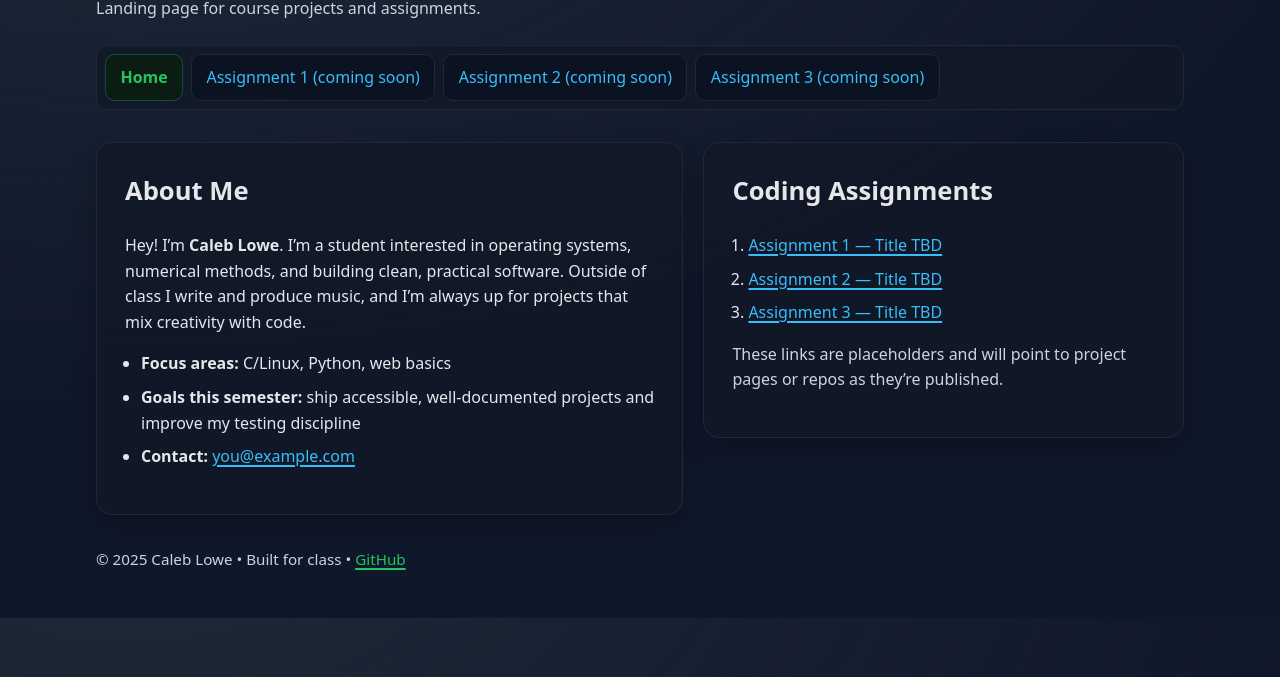
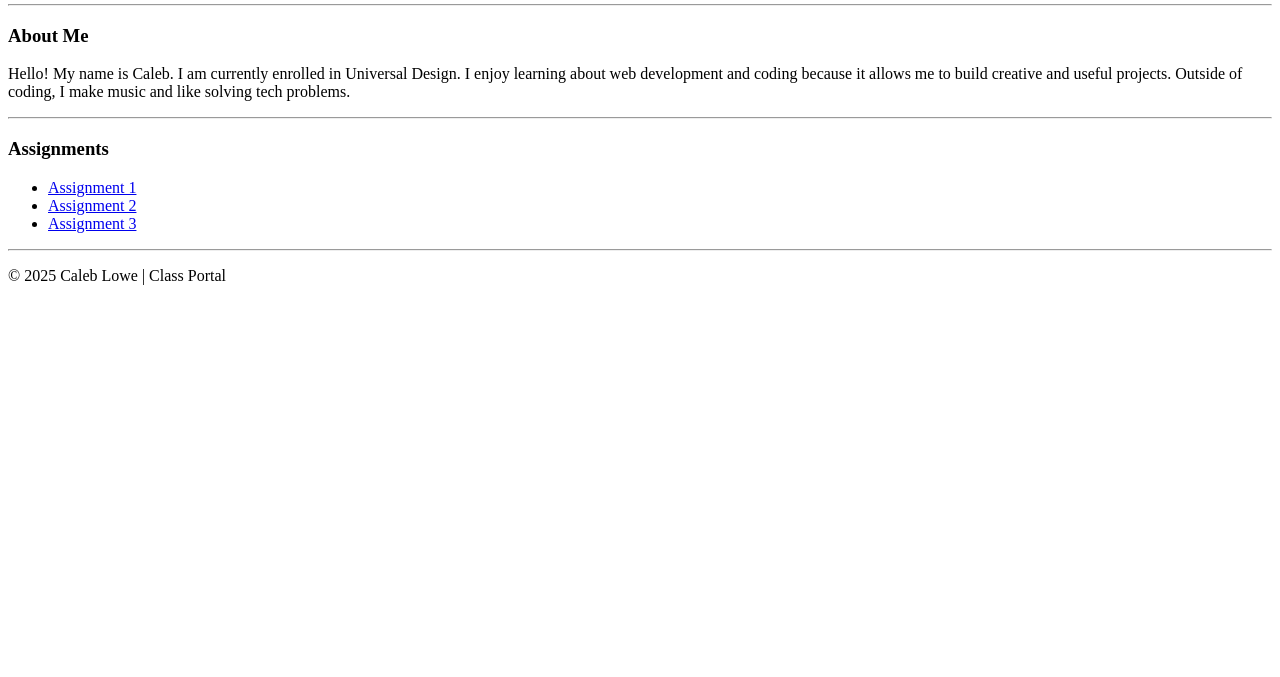
Before and after one commit to caleblowe17/UniversalDesign, a plain HTML site: page index.html in a window 1280 px wide. Shown: the part 123-800 px from the top of the page. Drawn offline with Linux system fonts and the light colour scheme.

Commit message:
Update index.html

```diff
--- a/index.html
+++ b/index.html
@@ -1,146 +1,32 @@
-<!doctype html>
+<!DOCTYPE html>
 <html lang="en">
 <head>
-  <meta charset="utf-8" />
-  <meta name="viewport" content="width=device-width, initial-scale=1" />
-  <title>Caleb Lowe • Class Portal</title>
-
-  <!-- Social / preview (optional) -->
-  <meta name="description" content="Caleb Lowe's class portal: about me and links to coding assignments." />
-  <meta property="og:title" content="Caleb Lowe • Class Portal" />
-  <meta property="og:description" content="About me and links to coding assignments." />
-
-  <style>
-    :root{
-      --bg: #0f172a;        /* slate-900 */
-      --card: #111827;      /* gray-900 */
-      --text: #e5e7eb;      /* gray-200 */
-      --muted:#cbd5e1;      /* slate-300 */
-      --accent:#22c55e;     /* green-500 */
-      --accent-2:#38bdf8;   /* sky-400 */
-      --focus:#fbbf24;      /* amber-400 */
-      --maxw: 72rem;
-    }
-
-    /* Reset-ish */
-    *,*::before,*::after{ box-sizing: border-box; }
-    html:focus-within{ scroll-behavior:smooth; }
-    body{
-      margin:0; font:16px/1.6 system-ui, -apple-system, Segoe UI, Roboto, "Helvetica Neue", Arial, "Noto Sans", "Apple Color Emoji", "Segoe UI Emoji";
-      color:var(--text); background: radial-gradient(1200px 600px at 10% -10%, #1f2937, transparent) var(--bg);
-    }
-
-    a{ color:var(--accent-2); text-decoration-thickness: .1em; text-underline-offset: .2em; }
-    a:hover{ text-decoration: underline; }
-    a:focus-visible, button:focus-visible, [tabindex]:focus-visible{
-      outline: 3px solid var(--focus); outline-offset: 3px;
-    }
-
-    .wrap{ max-width:var(--maxw); margin-inline:auto; padding: clamp(16px, 3vw, 32px); }
-    header{ padding-block: 1rem 0.5rem; }
-    header h1{ margin:0; font-size: clamp(1.8rem, 3.5vw, 2.6rem); letter-spacing:.5px; }
-    header p{ margin:.25rem 0 0; color:var(--muted) }
-
-    /* Skip link */
-    .skip-link{
-      position:absolute; left:-9999px; top:auto; width:1px; height:1px; overflow:hidden;
-    }
-    .skip-link:focus{
-      left:1rem; top:1rem; width:auto; height:auto; padding:.5rem .75rem; background:#111; border-radius:.5rem;
-    }
-
-    nav{
-      margin-block: 1rem 2rem; background: color-mix(in oklab, var(--card) 85%, transparent);
-      border:1px solid #1f2937; border-radius: .75rem;
-    }
-    nav ul{ list-style:none; margin:0; padding:.5rem; display:flex; flex-wrap:wrap; gap:.5rem; }
-    nav a{
-      display:inline-block; padding:.6rem .9rem; border-radius:.6rem; background:#0b1222; border:1px solid #1f2937;
-      text-decoration:none;
-    }
-    nav a[aria-current="page"]{
-      background: #0b1d12; border-color:#134e4a; color: var(--accent);
-      font-weight:600;
-    }
-
-    main{
-      display:grid; gap:1.25rem; grid-template-columns: 1fr;
-    }
-
-    .card{
-      background: color-mix(in oklab, var(--card) 90%, transparent);
-      border:1px solid #1f2937; border-radius:1rem; padding: clamp(16px, 3vw, 28px);
-      box-shadow: 0 10px 25px rgba(0,0,0,.25);
-    }
-    .card h2{ margin-top:0; font-size: clamp(1.25rem, 2.4vw, 1.6rem); }
-
-    .list{
-      display:grid; gap:.5rem; padding-left:1rem;
-    }
-
-    footer{ margin-top:2rem; color:var(--muted); font-size:.95rem; }
-    footer a{ color:var(--accent); }
-
-    /* Motion-reduction respect */
-    @media (prefers-reduced-motion: reduce){
-      html:focus-within{ scroll-behavior: auto; }
-    }
-
-    /* Wide layout */
-    @media (min-width: 820px){
-      main{ grid-template-columns: 1.1fr .9fr; align-items:start; }
-    }
-  </style>
+  <meta charset="UTF-8">
+  <meta name="viewport" content="width=device-width, initial-scale=1.0">
+  <title>Class Portal</title>
 </head>
 <body>
-  <a class="skip-link" href="#main">Skip to main content</a>
+  <h1>Class Portal</h1>
+  <h2>Caleb Lowe</h2>
+  <hr>
 
-  <div class="wrap">
-    <header role="banner">
-      <h1>Caleb Lowe — Class Portal</h1>
-      <p>Landing page for course projects and assignments.</p>
-    </header>
+  <h3>About Me</h3>
+  <p>
+    Hello! My name is Caleb. I am currently enrolled in Universal Design.
+    I enjoy learning about web development and coding because it allows me
+    to build creative and useful projects. Outside of coding, I make music
+    and like solving tech problems.
+  </p>
+  <hr>
 
-    <nav aria-label="Primary">
-      <ul>
-        <li><a href="index.html" aria-current="page">Home</a></li>
-        <!-- Update these when you publish assignments -->
-        <li><a href="#" aria-disabled="true">Assignment 1 (coming soon)</a></li>
-        <li><a href="#" aria-disabled="true">Assignment 2 (coming soon)</a></li>
-        <li><a href="#" aria-disabled="true">Assignment 3 (coming soon)</a></li>
-      </ul>
-    </nav>
+  <h3>Assignments</h3>
+  <ul>
+    <li><a href="#">Assignment 1</a></li>
+    <li><a href="#">Assignment 2</a></li>
+    <li><a href="#">Assignment 3</a></li>
+  </ul>
+  <hr>
 
-    <main id="main" role="main">
-      <section class="card" aria-labelledby="about-heading">
-        <h2 id="about-heading">About Me</h2>
-        <p>Hey! I’m <strong>Caleb Lowe</strong>. I’m a student interested in operating systems, numerical methods, and building clean, practical software. Outside of class I write and produce music, and I’m always up for projects that mix creativity with code.</p>
-        <ul class="list">
-          <li><strong>Focus areas:</strong> C/Linux, Python, web basics</li>
-          <li><strong>Goals this semester:</strong> ship accessible, well-documented projects and improve my testing discipline</li>
-          <li><strong>Contact:</strong> <a href="mailto:you@example.com">you@example.com</a></li>
-        </ul>
-      </section>
-
-      <section class="card" aria-labelledby="assignments-heading">
-        <h2 id="assignments-heading">Coding Assignments</h2>
-        <ol class="list">
-          <li><a href="#" aria-disabled="true">Assignment 1 — Title TBD</a></li>
-          <li><a href="#" aria-disabled="true">Assignment 2 — Title TBD</a></li>
-          <li><a href="#" aria-disabled="true">Assignment 3 — Title TBD</a></li>
-        </ol>
-        <p style="color:var(--muted); margin-top:.5rem;">These links are placeholders and will point to project pages or repos as they’re published.</p>
-      </section>
-    </main>
-
-    <footer role="contentinfo">
-      <p>© <span id="year"></span> Caleb Lowe • Built for class • <a href="https://github.com/">GitHub</a></p>
-    </footer>
-  </div>
-
-  <script>
-    // tiny enhancement: current year in footer
-    document.getElementById('year').textContent = new Date().getFullYear();
-  </script>
+  <p>© 2025 Caleb Lowe | Class Portal</p>
 </body>
 </html>
```
